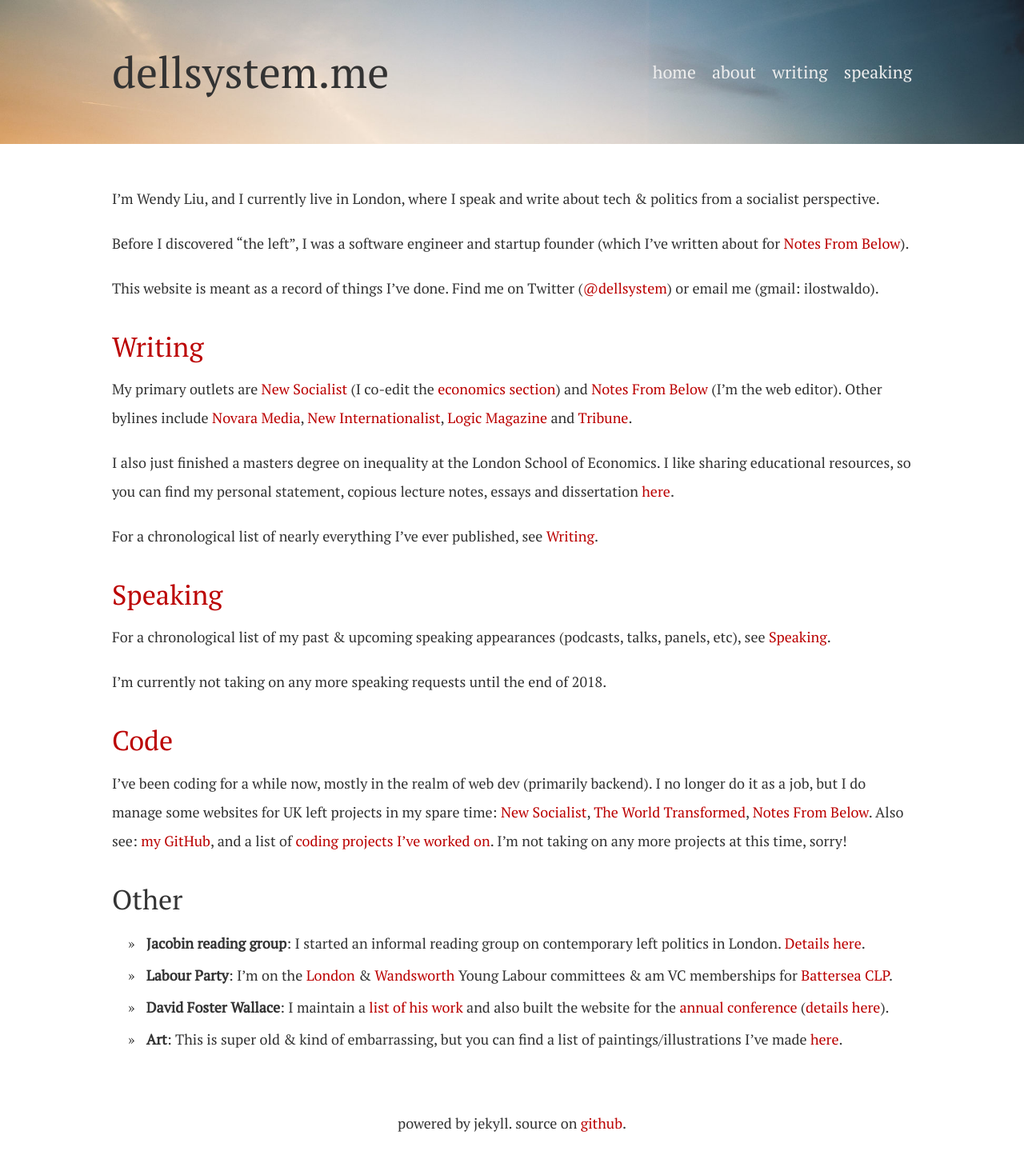
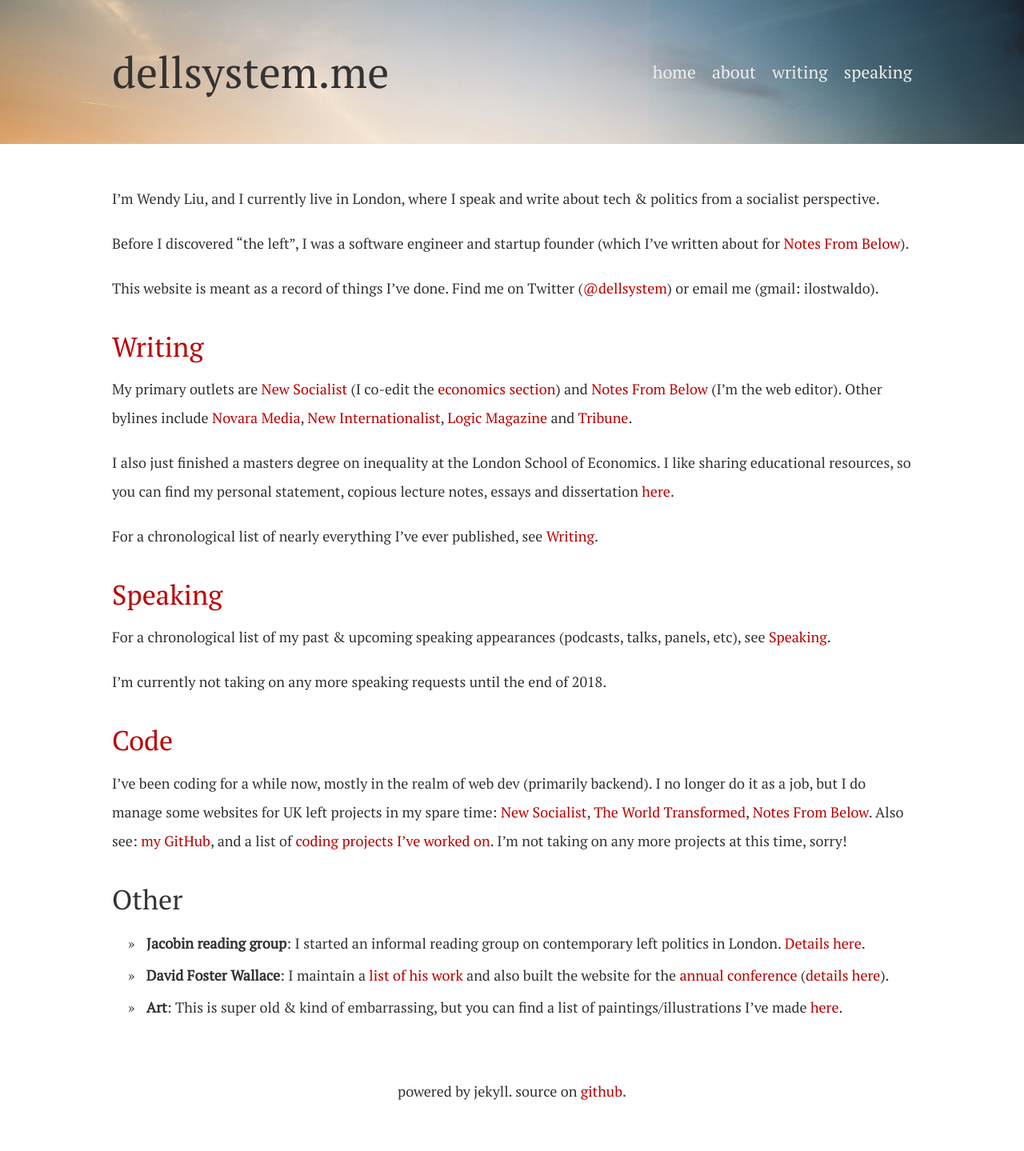
Before and after one commit to dellsystem/dellsystem.github.io, a Jekyll site: the page built from index.md, in a window 1280 px wide. Shown: the whole page at 80% size. Built offline with Jekyll 4.4.1, drawn with Linux system fonts in a browser that asks for light colours; after the commit the page ends 1399 px from its top, so only the background shows below that.

Commit message:
Remove Labour Party stuff from homepage

```diff
--- a/index.md
+++ b/index.md
@@ -29,6 +29,5 @@ I've been coding for a while now, mostly in the realm of web dev (primarily back
 ## Other
 
 * **Jacobin reading group**: I started an informal reading group on contemporary left politics in London. [Details here](/reading-group).
-* **Labour Party**: I'm on the [London](https://twitter.com/LDNYoungLabour) & [Wandsworth](https://twitter.com/WandsworthYL) Young Labour committees & am VC memberships for [Battersea CLP](https://twitter.com/BatterseaLabour).
 * **David Foster Wallace**: I maintain a [list of his work](/dfw) and also built the website for the [annual conference](http://wallaceconference.com) ([details here](https://theoutline.com/post/5543/david-foster-wallace-conference-profile)).
 * **Art**: This is super old & kind of embarrassing, but you can find a list of paintings/illustrations I've made [here](/art).
```
